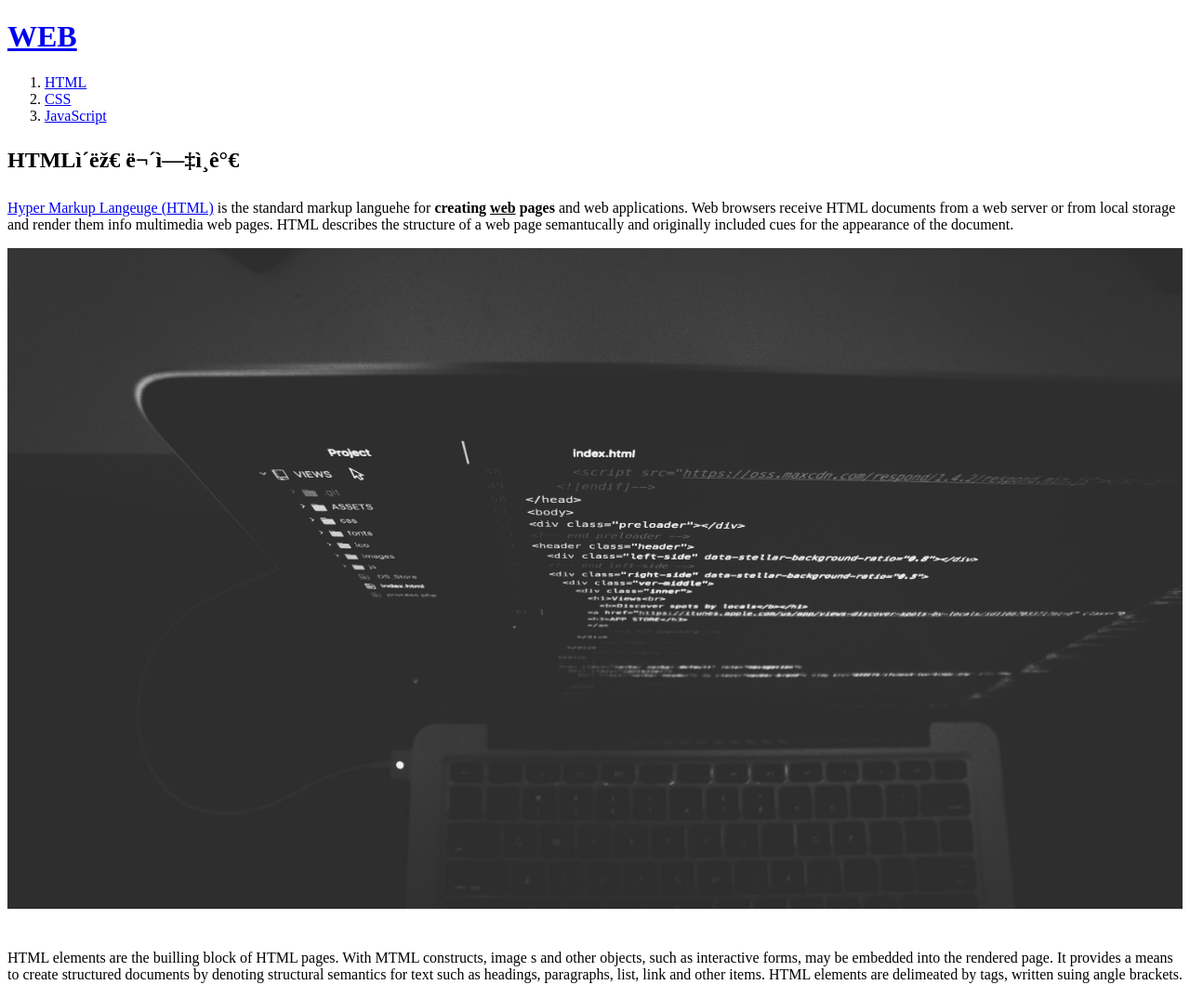
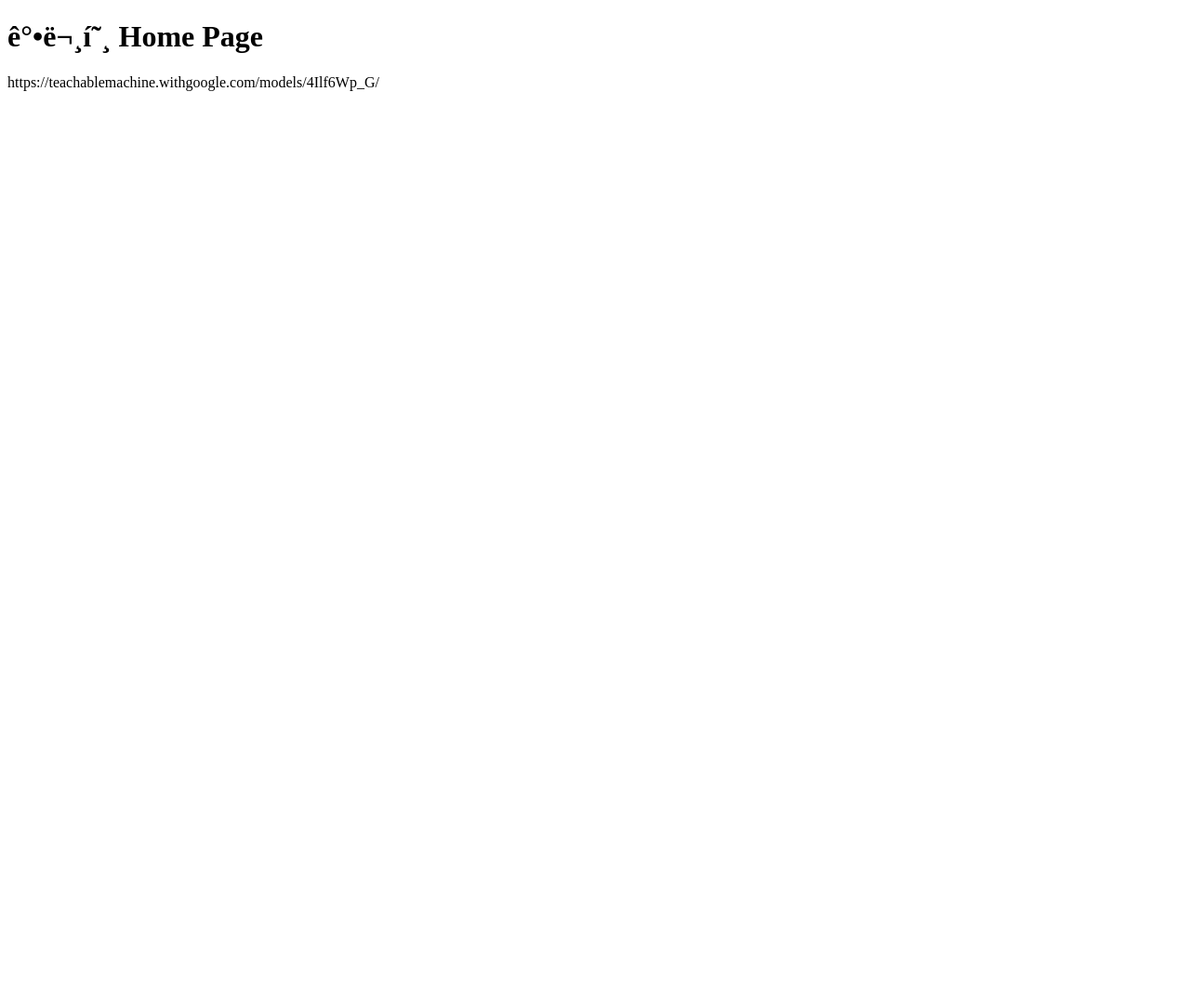
Before and after one commit to whitedwarf2/WEB1, a plain HTML site: page index.html in a window 1280 px wide. Shown: the whole page at 93% size. After the commit the page ends 800 px from the top, so only its background shows below. Drawn offline with Linux system fonts and the light colour scheme.

Commit message:
Update index.html

```diff
--- a/index.html
+++ b/index.html
@@ -5,19 +5,7 @@
         <meta charset="uft-8">
     </head>
     <body>
-        <h1><a href="index.html">WEB</a></h1>
-        <ol>
-            <li><a href="1.html">HTML</a></li>
-            <li><a href="2.html">CSS</a></li>
-            <li><a href="3.html">JavaScript</a></li>
-        </ol>
-        <h2>HTML이란 무엇인가</h2>
-        <p><a href="https://www.w3.org/TR/2014/REC-html5-20141028/" target="_blank" title="HTML5 specification">Hyper Markup Langeuge (HTML)</a> is the standard markup languehe for <strong>creating <u>web</u> pages</strong> and web applications.
-        Web browsers receive HTML documents from a web server or from local storage and render them info multimedia web pages.
-        HTML describes the structure of a web page semantucally and originally included cues for the appearance of the document.</p>
-        <img src="coding.jpg" width=100%;>
-        <p style="margin-top: 40px;">HTML elements are the builling block of HTML pages. With MTML constructs, image s and other objects,
-        such as interactive forms, may be embedded into the rendered page. It provides a means to create structured documents by denoting structural
-        semantics for text such as headings, paragraphs, list, link and other items. HTML elements are delimeated by tags, written suing angle brackets.</p>
+        <h1> 강문호 Home Page</h1>
+        https://teachablemachine.withgoogle.com/models/4Ilf6Wp_G/
     </body>
 </html>
```
